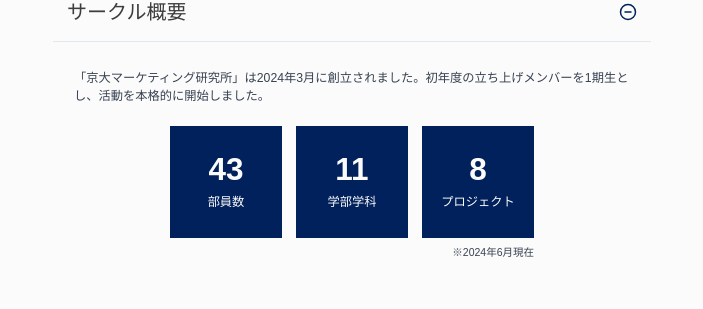
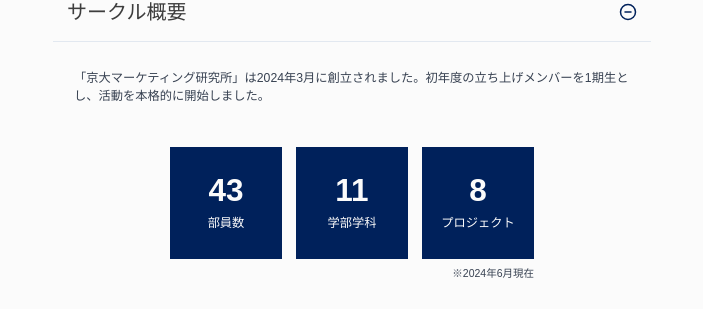
Before and after one commit to kyoto-univ-marketing/kyoto-univ-marketing-web, a Next.js app: page /about in a window 1280 px wide. Both pictures are taken after a click on the button "サークル概要". Shown: the part 233-542 px from the top of the page, without its empty margins (288-991 px from the left). Built offline with nearby package versions, Linux system fonts and the light colour scheme; no server answers; a web font is replaced by a local one.

Commit message:
概要ページに画像を追加

```diff
--- a/src/components/about/AboutAccordion/CircleOutline/CircleOutline.tsx
+++ b/src/components/about/AboutAccordion/CircleOutline/CircleOutline.tsx
@@ -1,12 +1,15 @@
 import { FC } from 'react'
 
+import { PageImage } from '@/components/common/PageImage/PageImage'
+
+import shuugouShashin from '../../../../../public/page-images/about/36CB5A6E-5711-4641-8318-AF3C72572BBA.webp'
 import { StatCounter } from '../../StatCounter/StatCounter'
 
 export interface CircleOutlineProps {}
 
 export const CircleOutline: FC<CircleOutlineProps> = ({ ...props }) => {
     return (
-        <div className='space-y-6'>
+        <div className='space-y-12'>
             <p className='px-6 text-gray-700'>
                 「京大マーケティング研究所」は2024年3月に創立されました。初年度の立ち上げメンバーを1期生とし、活動を本格的に開始しました。
             </p>
@@ -19,6 +22,7 @@ export const CircleOutline: FC<CircleOutlineProps> = ({ ...props }) => {
                 </div>
                 <p className='text-right text-xs text-gray-700'>※2024年6月現在</p>
             </div>
+            <PageImage src={shuugouShashin} alt='集合写真' />
         </div>
     )
 }
--- a/src/components/common/PageImage/PageImage.tsx
+++ b/src/components/common/PageImage/PageImage.tsx
@@ -12,8 +12,8 @@ export interface PageImageProps {
 /** ページ内に配置される画像のコンポーネント */
 export const PageImage: FC<PageImageProps> = ({ src, alt, containerClassName, ...props }) => {
     return (
-        <div className={cn('relative aspect-video w-full', containerClassName)}>
-            <div className='absolute z-10 size-full bg-white/25'></div>
+        <div className={cn('relative aspect-video w-full drop-shadow-md', containerClassName)}>
+            <div className='absolute z-10 size-full'></div>
             <Image src={src} className='object-cover' fill alt={alt} />
         </div>
     )
```
Also changed, not shown: public/page-images/about/36CB5A6E-5711-4641-8318-AF3C72572BBA.webp (added).
